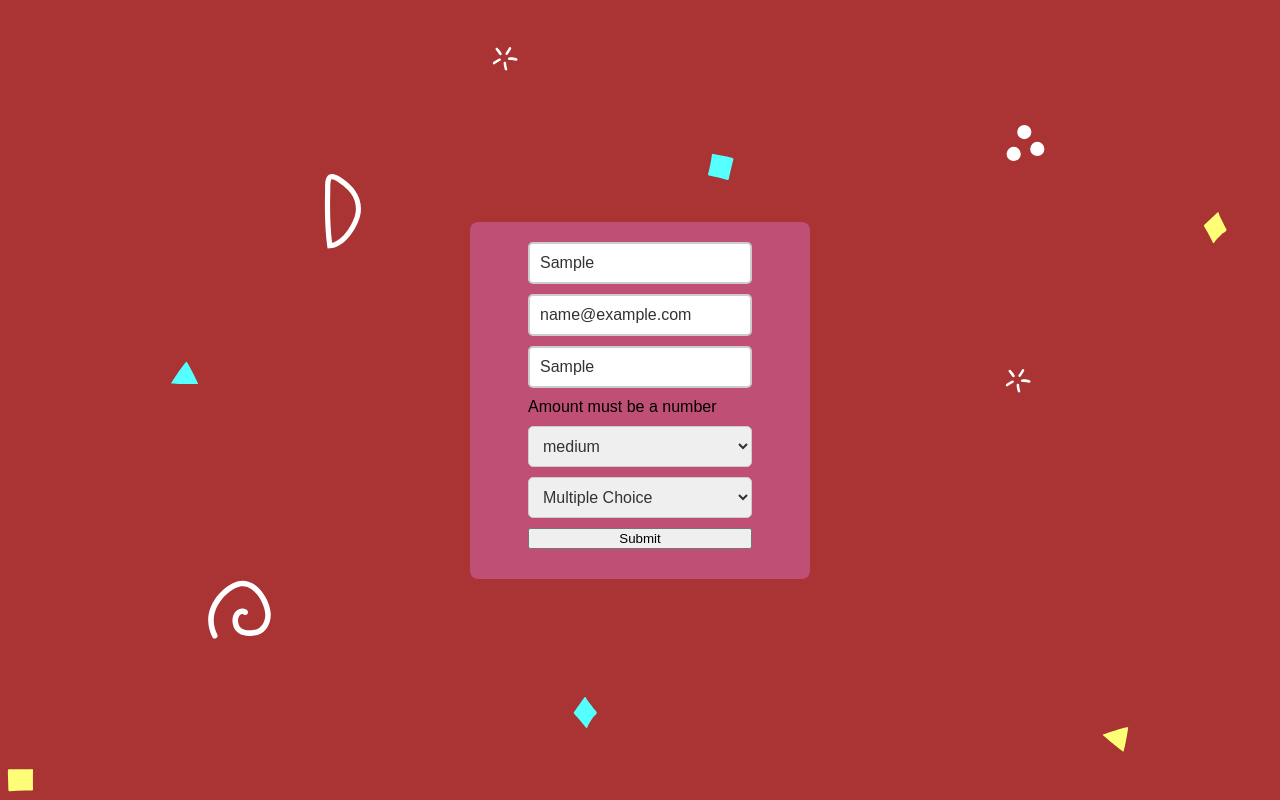
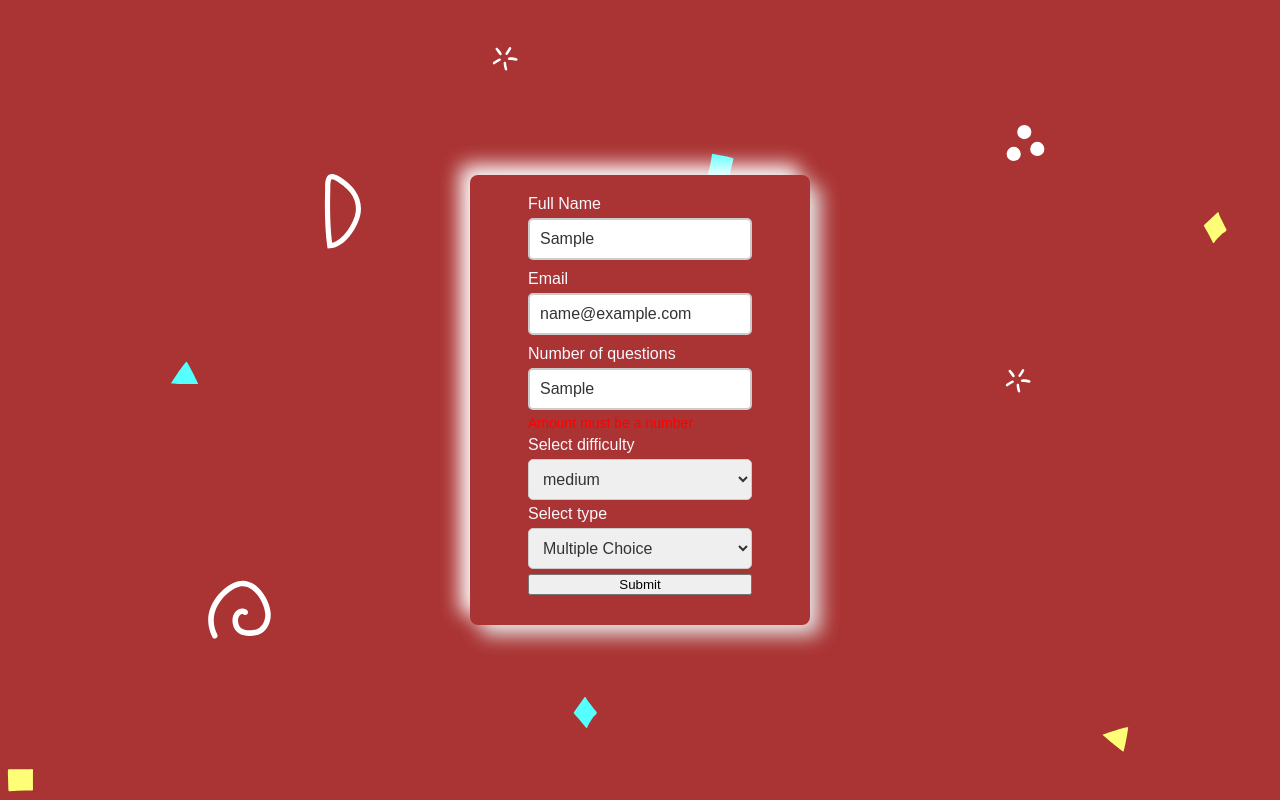
Before and after one commit to gatitoAtomico/trivia-next, a React (Create React App) app: page / in a window 1280 px wide. Both pictures are taken after typing "Sample", "name@example.com", "Sample" into the empty fields and a click on the button "Submit". Built offline with nearby package versions, Linux system fonts and the light colour scheme.

Commit message:
customise erorr messages

```diff
--- a/src/App.js
+++ b/src/App.js
@@ -4,7 +4,13 @@ import trivia from "./api";
 import { useState } from "react";
 import { Formik, Form, ErrorMessage } from "formik";
 import * as Yup from "yup";
-import { CustomTextInput, CustomSelect, CustomOption } from "./styles";
+import {
+  CustomTextInput,
+  CustomSelect,
+  CustomOption,
+  InputLabel,
+  ErrorMessageText,
+} from "./styles";
 
 const Title = styled.h1`
   font-size: 1.5em;
@@ -23,20 +29,21 @@ const Content = styled.div`
 const FormInputs = styled.div`
   display: flex;
   flex-direction: column;
-  gap: 10px;
+  gap: 5px;
   padding-bottom: 10px;
 `;
 
 const FormContent = styled.div`
   border-radius: 8px;
-  background: rgb(255, 255, 255);
-  box-shadow: rgb(230, 230, 230) 10px 10px 20px, rgb(255, 255, 255);
+  box-shadow: rgb(230, 230, 230) 10px 10px 20px,
+    rgb(255, 255, 255) -10px -10px 20px;
+
   padding: 20px;
   width: 300px;
   display: flex;
   align-items: center;
   justify-content: center;
-  background-color: #bf4f74;
+  background-color: #aa3333;
 `;
 
 const validationSchema = Yup.object().shape({
@@ -44,6 +51,7 @@ const validationSchema = Yup.object().shape({
   email: Yup.string().email("Invalid email").required("Email is required"),
   amount: Yup.number()
     .required("Amount is required")
+    .integer()
     .typeError("Amount must be a number")
     .max(49, "Amount must be less than 50"),
 });
@@ -82,15 +90,25 @@ function ExampleForm({ initialState, onSubmit, setIsFormSubmitted }) {
       >
         <Form>
           <FormInputs>
+            <InputLabel>Full Name</InputLabel>
             <CustomTextInput type="text" id="name" name="name" />
-            <ErrorMessage name="name" component="div" className="error" />
+            <ErrorMessageText>
+              <ErrorMessage name="name" component="div" className="error" />
+            </ErrorMessageText>
 
+            <InputLabel>Email</InputLabel>
             <CustomTextInput type="text" id="email" name="email" />
-            <ErrorMessage name="email" component="div" className="error" />
+            <ErrorMessageText>
+              <ErrorMessage name="email" component="div" className="error" />
+            </ErrorMessageText>
 
+            <InputLabel>Number of questions</InputLabel>
             <CustomTextInput type="text" id="amount" name="amount" />
-            <ErrorMessage name="amount" component="div" className="error" />
+            <ErrorMessageText>
+              <ErrorMessage name="amount" component="div" className="error" />
+            </ErrorMessageText>
 
+            <InputLabel>Select difficulty</InputLabel>
             <CustomSelect
               value={difficulty}
               onChange={(e) => setDifficulty(e.target.value)}
@@ -102,6 +120,7 @@ function ExampleForm({ initialState, onSubmit, setIsFormSubmitted }) {
               ))}
             </CustomSelect>
 
+            <InputLabel>Select type</InputLabel>
             <CustomSelect
               value={type}
               onChange={(e) => setType(e.target.value)}
--- a/src/styles.js
+++ b/src/styles.js
@@ -28,3 +28,12 @@ export const CustomSelect = styled.select`
 export const CustomOption = styled.option`
   background-color: #fff;
 `;
+
+export const InputLabel = styled.label`
+  color: #f8f8ff;
+`;
+
+export const ErrorMessageText = styled.div`
+  color: red;
+  font-size: 14px;
+`;
```
